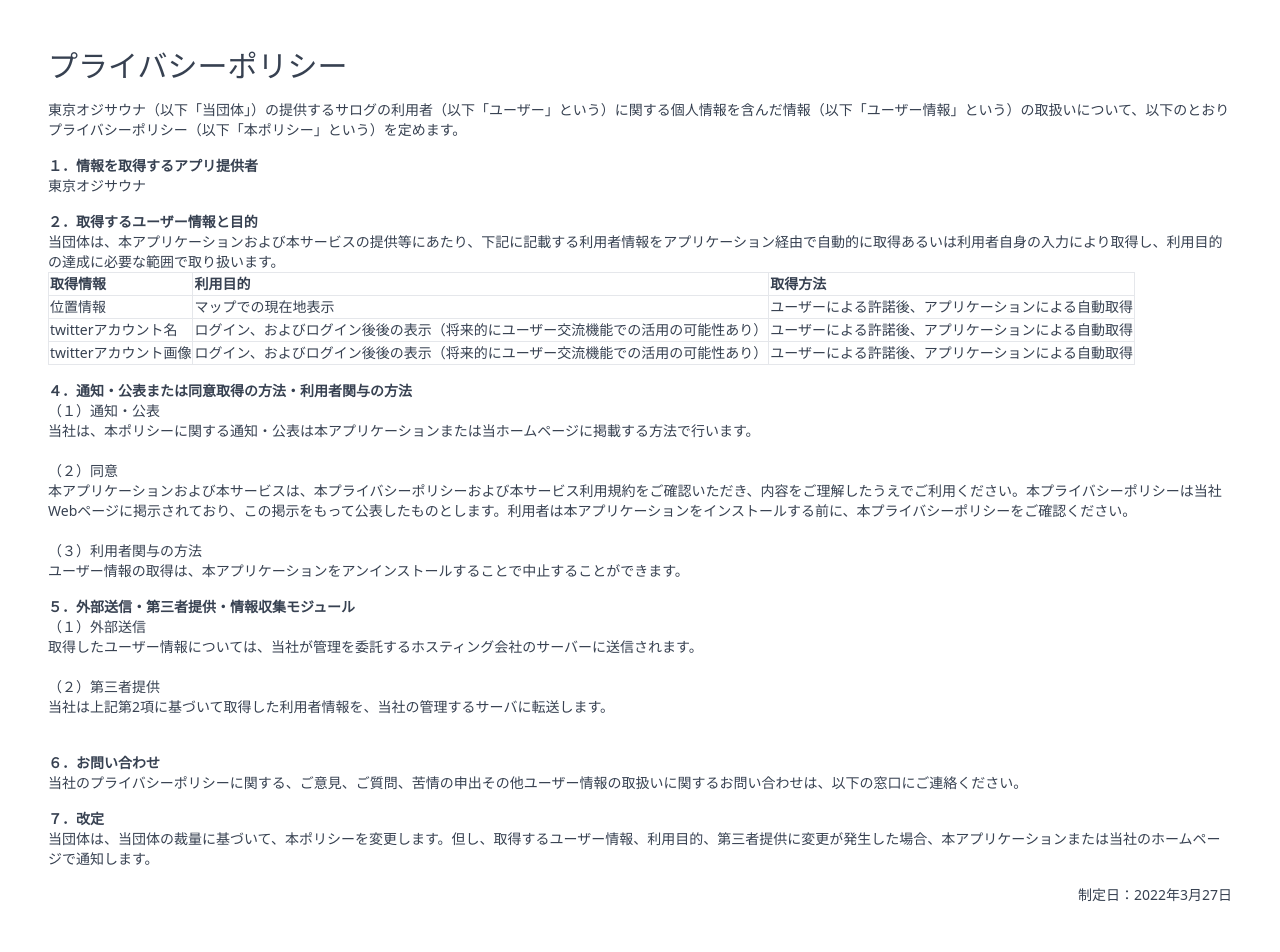
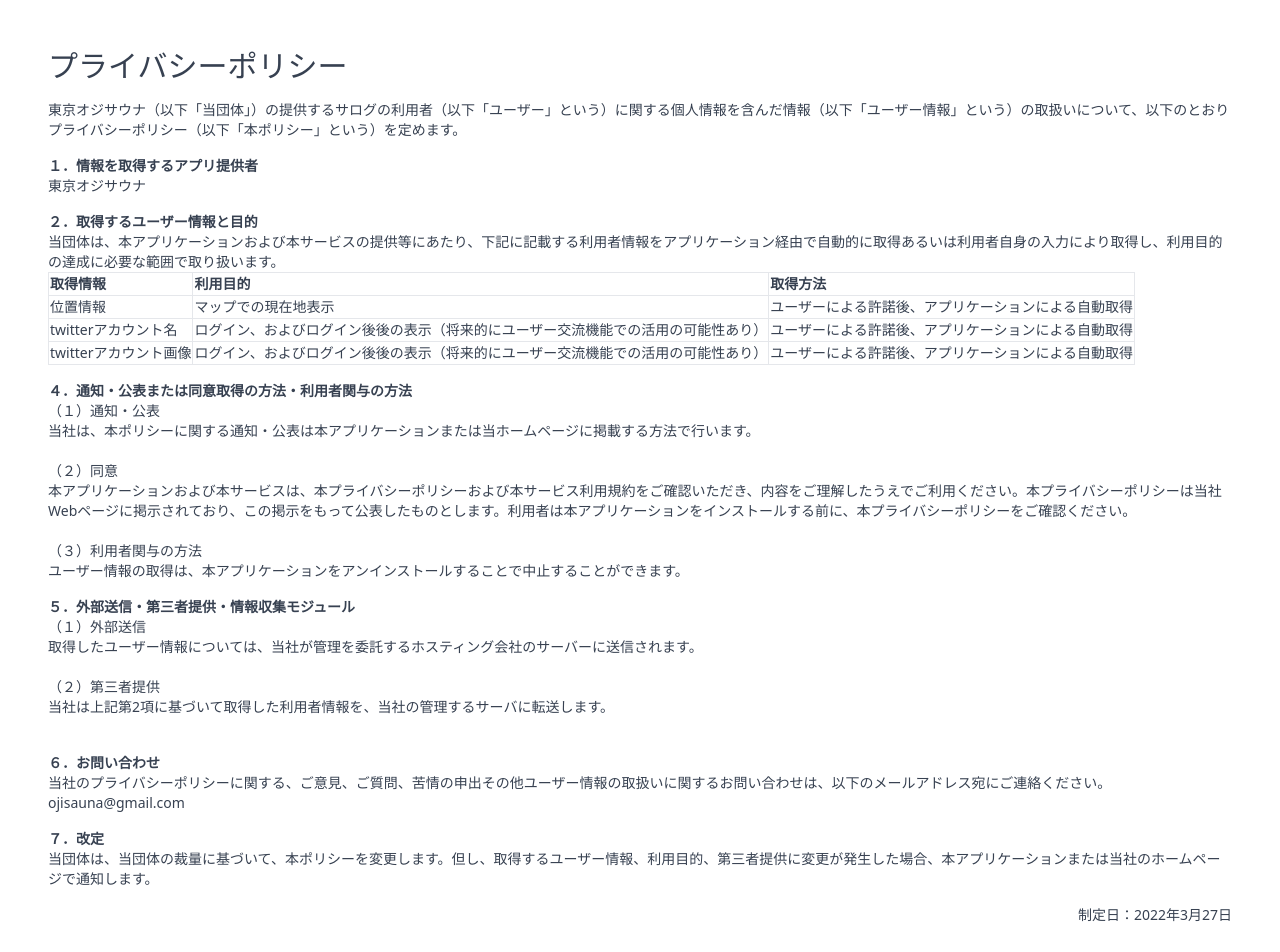
Before and after one commit to ibuibu/salog-site, a React (Vite) app: page /privacy-policy in a window 1280 px wide. Shown: the top 952 px of the page. Built offline with nearby package versions, Linux system fonts and the light colour scheme.

Commit message:
Add mail

```diff
--- a/src/Pp.tsx
+++ b/src/Pp.tsx
@@ -89,8 +89,9 @@
         <div className="m-4">
           <h2 className="font-bold">６．お問い合わせ</h2>
           <p>
-            当社のプライバシーポリシーに関する、ご意見、ご質問、苦情の申出その他ユーザー情報の取扱いに関するお問い合わせは、以下の窓口にご連絡ください。
+            当社のプライバシーポリシーに関する、ご意見、ご質問、苦情の申出その他ユーザー情報の取扱いに関するお問い合わせは、以下のメールアドレス宛にご連絡ください。
           </p>
+          <p>ojisauna@gmail.com</p>
         </div>
         <div className="m-4">
           <h2 className="font-bold">７．改定</h2>
```
